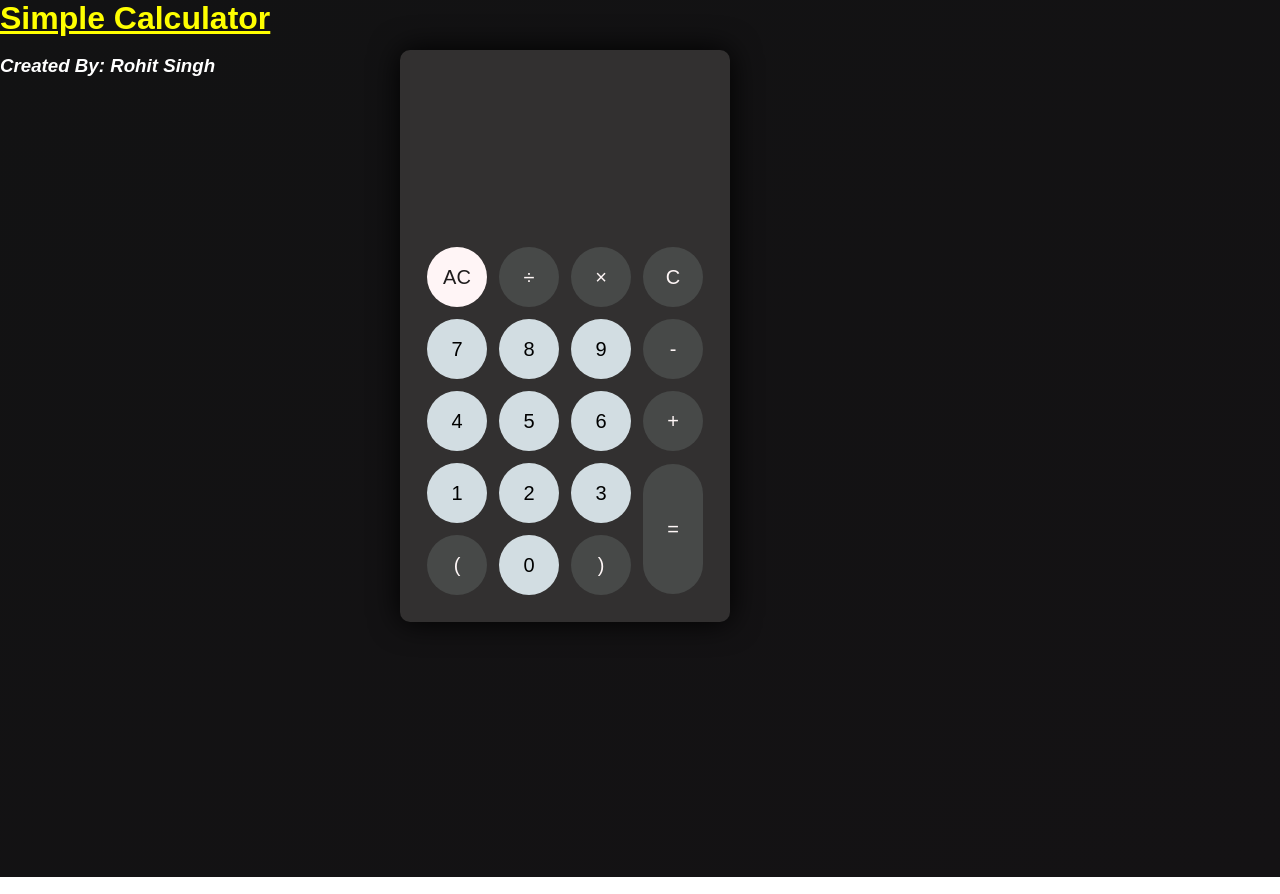
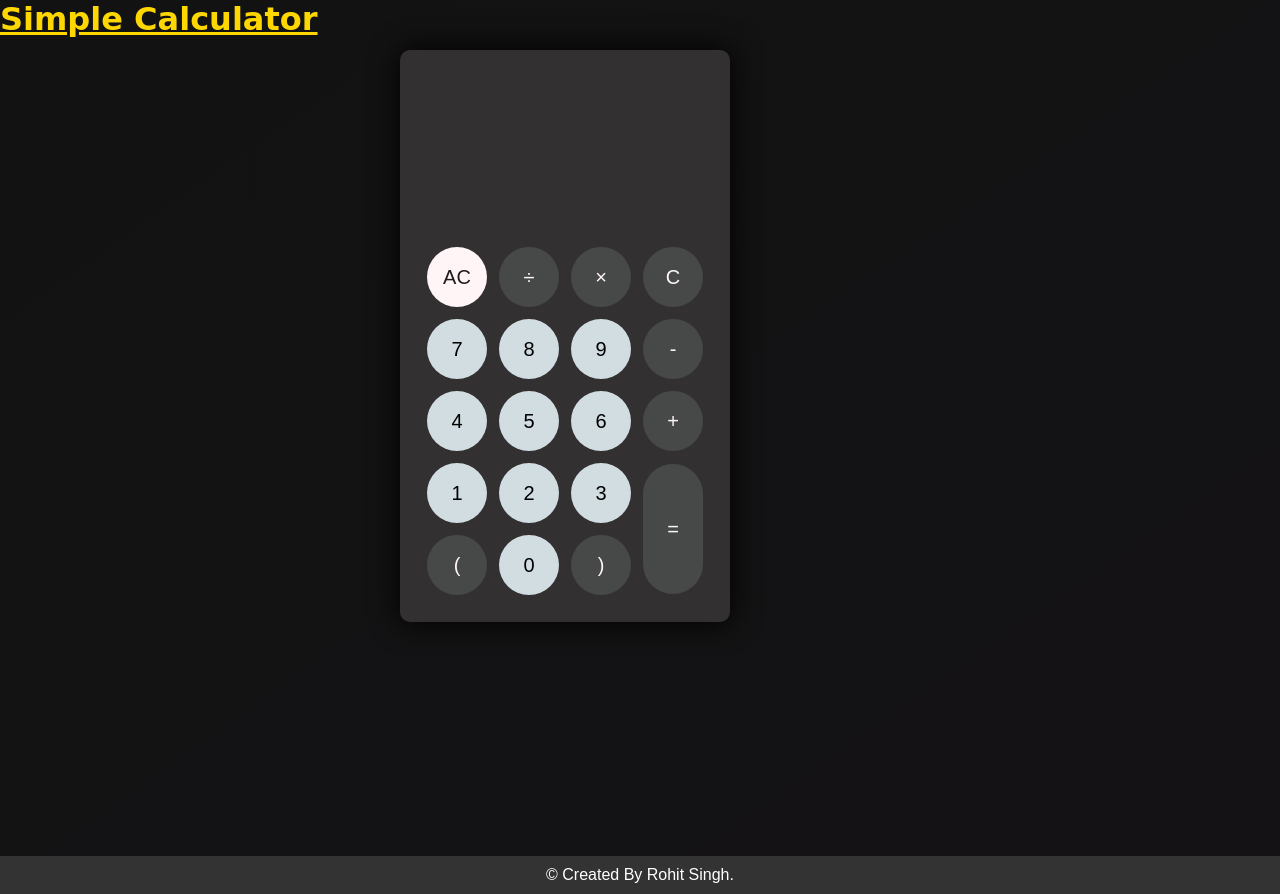
Before and after one commit to Rohit7Be/Calculator-web-project, a plain HTML site: page index.html in a window 1280 px wide. Drawn offline with Linux system fonts and the light colour scheme.

Commit message:
added footer

```diff
--- a/index.html
+++ b/index.html
@@ -8,8 +8,8 @@
     <title>Calculator</title>
 </head>
 <body>
-<h1 style=color:yellow><u>Simple Calculator</u> </h1>
-<br><h3 style=color:white><i>Created By: Rohit Singh</i></h3>
+<h1 style=color:gold><u>Simple Calculator</u> </h1>
+<br><h3 style=color:white></h3>
     <div class="container">
         <div class="calculator">
             <div class="display-screen">
@@ -51,5 +51,8 @@
         </div>
     </div>
     <script src="script.js"></script>
+    <footer>
+        <p>&copy; Created By Rohit Singh.</p>
+    </footer>
 </body>
 </html>
--- a/style.css
+++ b/style.css
@@ -110,3 +110,12 @@ button#equal {
     background-color: #474948;
     color: #fff7f7;
   }
+  footer {
+    background-color: #333;
+    color: #fff;
+    text-align: center;
+    padding: 10px 10px;
+}
+h1{
+    font-family: cursive;
+}
```
